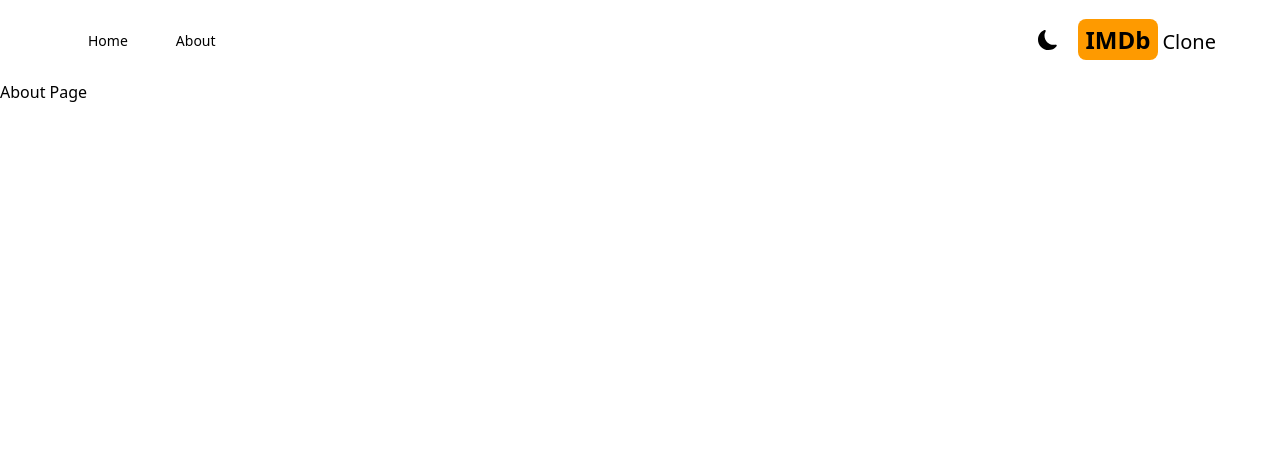
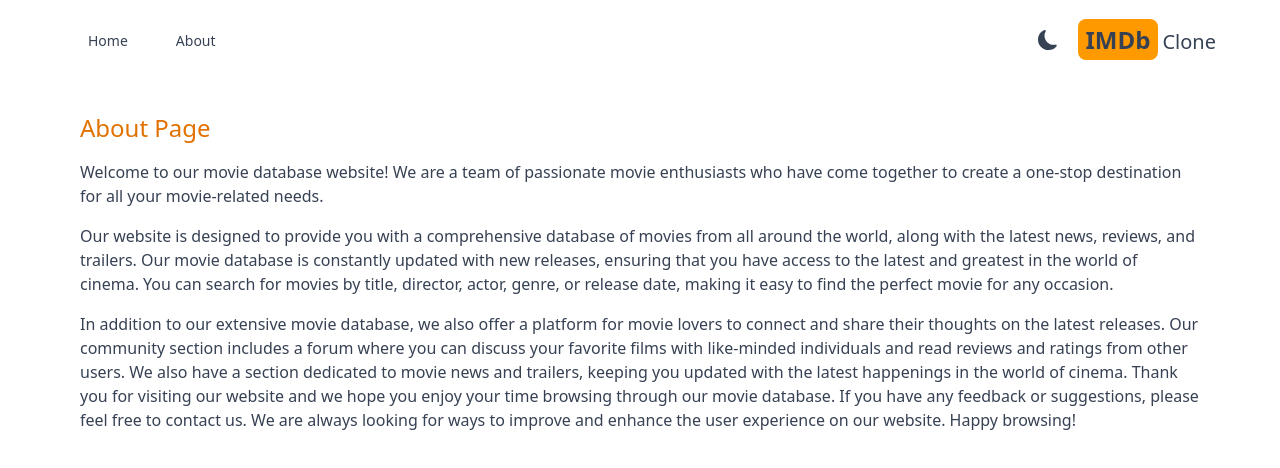
Before and after one commit to greatL9/imdb, a Next.js app: page /about in a window 1280 px wide. Shown: the top 468 px of the page. Built offline with nearby package versions, Linux system fonts and the light colour scheme.

Commit message:
About page

```diff
--- a/src/app/about/page.tsx
+++ b/src/app/about/page.tsx
@@ -5,5 +5,38 @@
 };
 
 export default function About() {
-  return <div>About Page</div>;
+  return (
+    <div className="max-w-6xl mx-auto px-4 py-8 space-y-4 ">
+      <h1 className="text-2xl font-medium text-amber-600">About Page</h1>
+      <p>
+        Welcome to our movie database website! We are a team of passionate movie
+        enthusiasts who have come together to create a one-stop destination for
+        all your movie-related needs.
+      </p>
+
+      <p>
+        Our website is designed to provide you with a comprehensive database of
+        movies from all around the world, along with the latest news, reviews,
+        and trailers. Our movie database is constantly updated with new
+        releases, ensuring that you have access to the latest and greatest in
+        the world of cinema. You can search for movies by title, director,
+        actor, genre, or release date, making it easy to find the perfect movie
+        for any occasion.
+      </p>
+
+      <p>
+        In addition to our extensive movie database, we also offer a platform
+        for movie lovers to connect and share their thoughts on the latest
+        releases. Our community section includes a forum where you can discuss
+        your favorite films with like-minded individuals and read reviews and
+        ratings from other users. We also have a section dedicated to movie news
+        and trailers, keeping you updated with the latest happenings in the
+        world of cinema. Thank you for visiting our website and we hope you
+        enjoy your time browsing through our movie database. If you have any
+        feedback or suggestions, please feel free to contact us. We are always
+        looking for ways to improve and enhance the user experience on our
+        website. Happy browsing!
+      </p>
+    </div>
+  );
 }
--- a/src/app/layout.tsx
+++ b/src/app/layout.tsx
@@ -20,7 +20,7 @@
     <html lang="en" suppressHydrationWarning>
       <body>
         <ThemeProvider attribute="class" enableSystem={true}>
-          <div className="transition-colors duration-300 min-h-screen">
+          <div className="text-gray-700 transition-colors duration-300 min-h-screen select-none">
             <Header />
             {children}
           </div>
```
